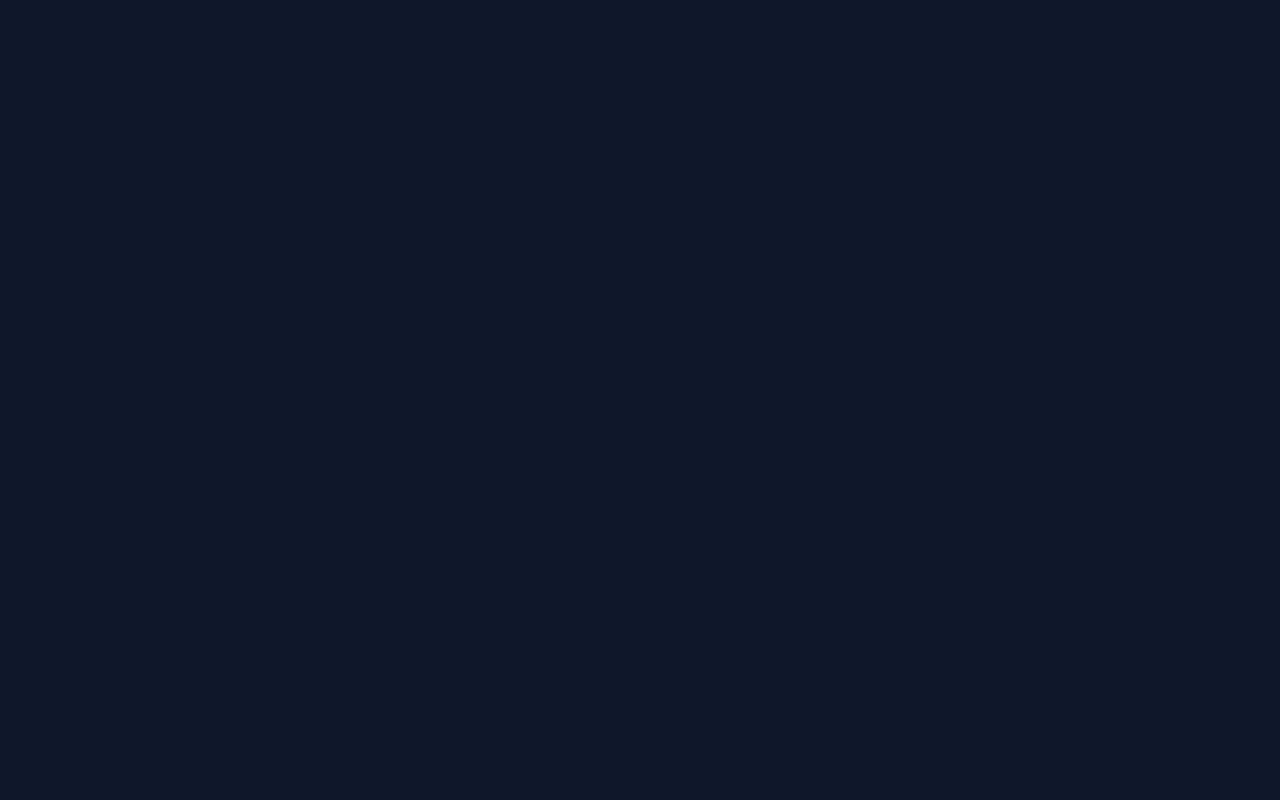
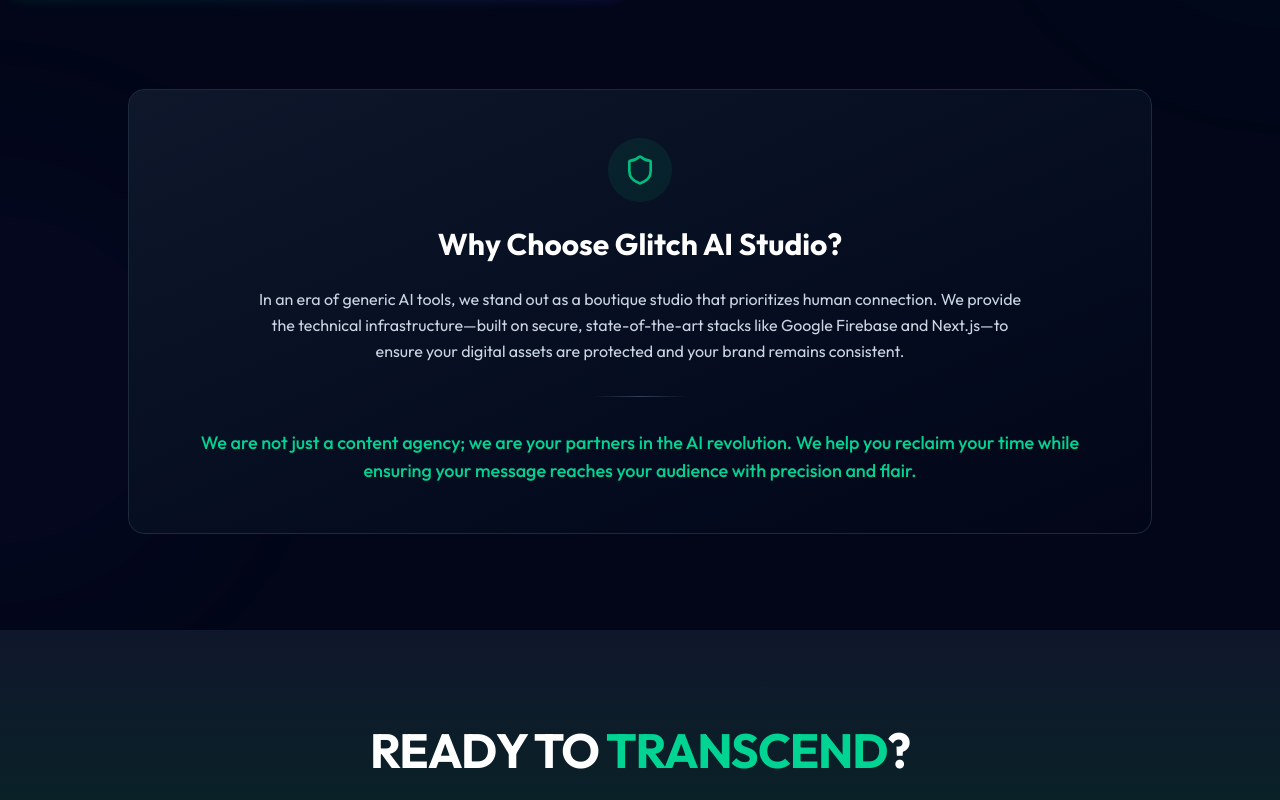
Before and after one commit to iamShaaan/glitch-ai-studio, a Next.js app: page /about in a window 1280 px wide. Before the commit this address had no page. Shown: the part 960-1760 px from the top of the page. Before the commit the page ends 800 px from the top, so only its background shows below. Built offline with nearby package versions, Linux system fonts and the light colour scheme; no server answers; the database is empty.

Commit message:
fix: add about page route to resolve 404

```diff
--- /dev/null
+++ b/src/app/(public)/about/page.tsx
@@ -0,0 +1,13 @@
+import { AboutSection } from "@/components/sections/about";
+import { CTASection } from "@/components/sections/cta";
+
+export default function AboutPage() {
+    return (
+        <>
+            <div className="pt-20"> {/* Add padding for fixed header */}
+                <AboutSection />
+                <CTASection />
+            </div>
+        </>
+    );
+}
```
